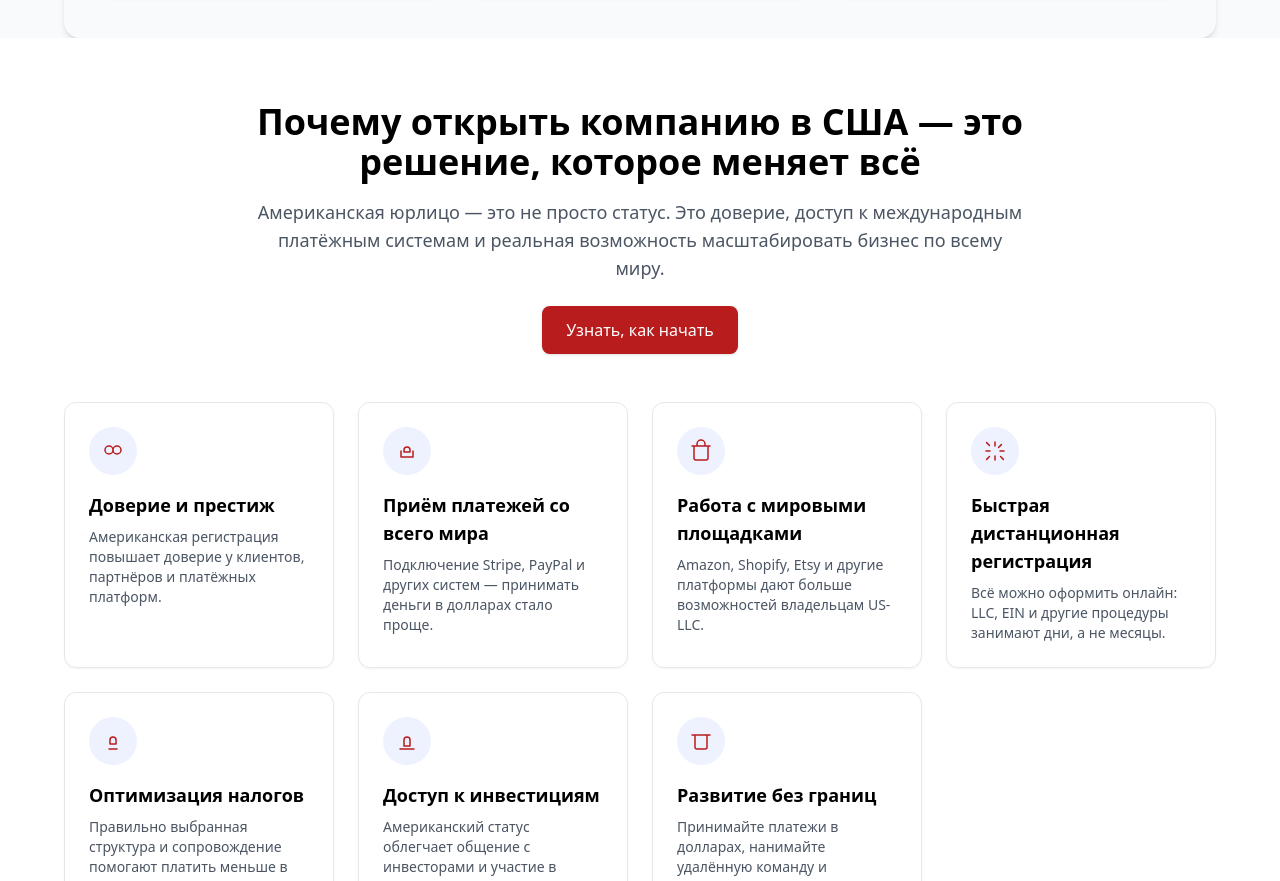
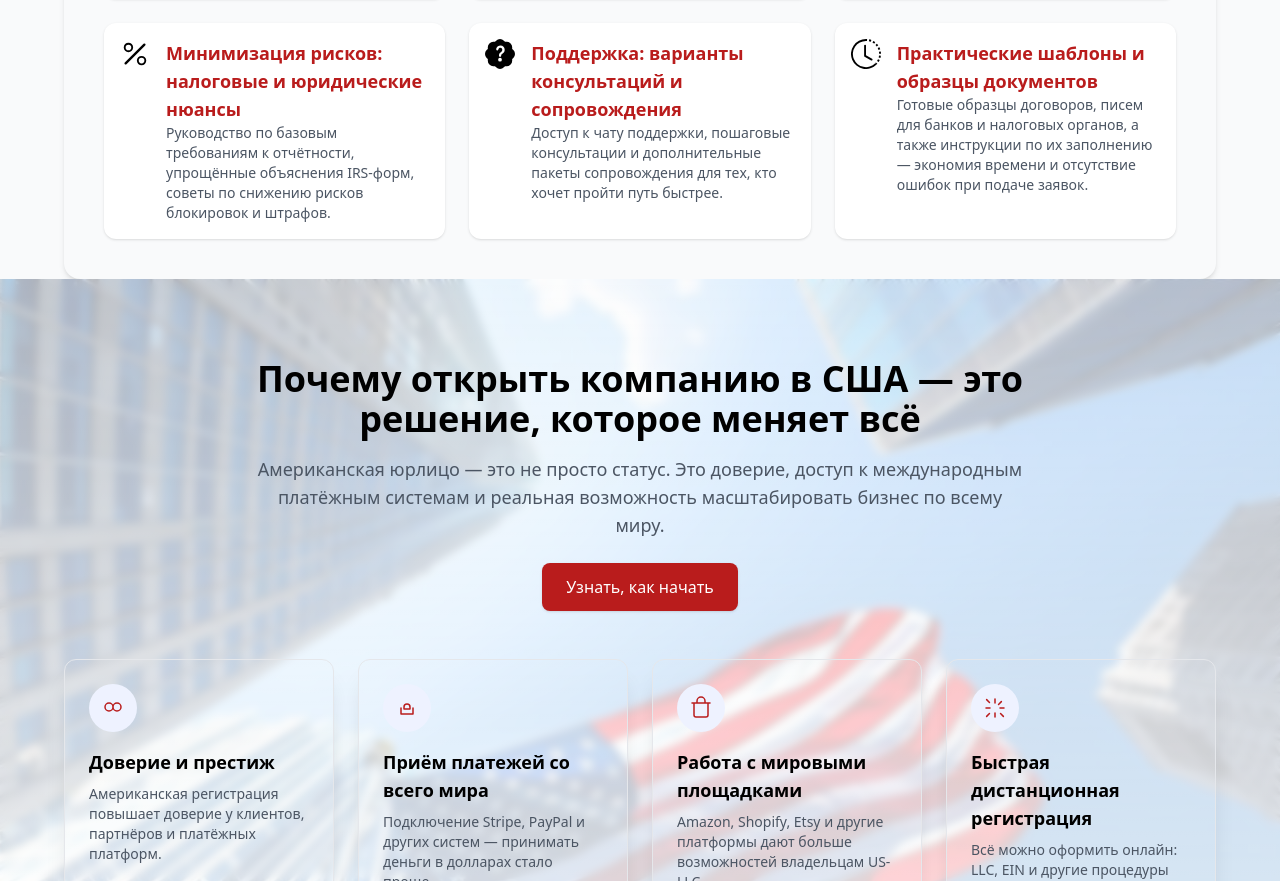
Before and after one commit to elmar8287/appliance, a React (Vite) app: page / in a window 1280 px wide. Shown: the part 1919-2800 px from the top of the page. Built offline with nearby package versions, Linux system fonts and the light colour scheme.

Commit message:
Styled the Why section

```diff
--- a/src/App.jsx
+++ b/src/App.jsx
@@ -4,6 +4,8 @@ import { Routes, Route, Link, useParams } from "react-router-dom";
 
 import logo from "./data/MATANATO_LOGO.PNG"
 import elmar from "./data/elmar.PNG"
+import business from "./data/business-usa.jpg"
+import businessusa from "./data/usa-business.jpg"
 
 import { BsFiletypeDoc, BsBank2, BsCurrencyDollar, BsPercent, BsFillPatchQuestionFill, BsClockHistory } from "react-icons/bs";
 
@@ -99,15 +101,15 @@ function Header() {
                     </div>
                     <div className="flex-none mt-14 md:mt-0 md:max-w-xl">
                         <img
-                            src="https://images.unsplash.com/photo-1573164713619-24c711fe7878?ixlib=rb-4.0.3&ixid=MnwxMjA3fDB8MHxwaG90by1wYWdlfHx8fGVufDB8fHx8&auto=format&fit=crop&w=1738&q=80"
+                            src={business}
                             className=" md:rounded-tl-[108px]"
-                            alt="B2B"
+                            alt="business-usa"
                         />
                     </div>
                 </div>
                 <div className="mt-14 px-4 md:px-8">
                     <p className="text-center text-sm text-gray-700 font-semibold">
-                      Полный пошаговый план: PDF-чеклист → вебинар → сопровождение под ключ.
+                      Полный пошаговый план: PDF-чеклист → курс → сопровождение под ключ.
                     </p>
 
                 </div>
@@ -526,17 +528,36 @@ function LeadGen() {
 //     <!-- Блок: Почему открыть компанию в США (HTML + Tailwind) -->
 function Why() {
   return (
-    <section class="max-w-7xl mx-auto px-6 py-16 bg-white" id="why-us-llc">
-  <div class="max-w-3xl mx-auto text-center">
-    <h2 class="text-3xl sm:text-4xl font-extrabold leading-tight">Почему открыть компанию в США — это решение, которое меняет всё</h2>
-    <p class="mt-4 text-lg text-gray-600">Американская юрлицо — это не просто статус. Это доверие, доступ к международным платёжным системам и реальная возможность масштабировать бизнес по всему миру.</p>
-    <div class="mt-6">
-      <a href="#products" class="inline-block bg-red-700 hover:bg-red-800 text-white font-medium px-6 py-3 rounded-lg shadow">Узнать, как начать</a>
-    </div>
-  </div>
+    <section class="relative py-20 px-6 bg-gray-50 overflow-hidden" id="why-us-llc">
+      <div className="absolute inset-0">
+        <img
+          src={businessusa}
+          alt="USA Business Background"
+          className="absolute inset-0 w-full h-full object-cover opacity-80"
+        />
+        <div className="absolute inset-0 bg-gradient-to-b from-white/60 to-white/90 backdrop-blur-sm"></div>
+      </div>
 
-  <div class="mt-12 grid gap-6 sm:grid-cols-2 lg:grid-cols-4 max-w-6xl mx-auto">
-        <div class="p-6 border rounded-xl shadow-sm flex flex-col">
+      <div className="relative max-w-3xl mx-auto text-center">
+        <h2 className="text-3xl sm:text-4xl font-extrabold leading-tight">
+          Почему открыть компанию в США — это решение, которое меняет всё
+        </h2>
+        <p className="mt-4 text-lg text-gray-600">
+          Американская юрлицо — это не просто статус. Это доверие, доступ к международным платёжным системам
+          и реальная возможность масштабировать бизнес по всему миру.
+        </p>
+        <div className="mt-6">
+          <a
+            href="#products"
+            className="inline-block bg-red-700 hover:bg-red-800 text-white font-medium px-6 py-3 rounded-lg shadow"
+          >
+            Узнать, как начать
+          </a>
+        </div>
+      </div>
+
+      <div class="relative mt-12 grid gap-6 sm:grid-cols-2 lg:grid-cols-4 max-w-6xl mx-auto">
+        <div class="p-6 border rounded-xl shadow-xl flex flex-col">
       <div class="flex items-center justify-center w-12 h-12 bg-indigo-50 rounded-full">
 
         <svg xmlns="http://www.w3.org/2000/svg" class="w-6 h-6 text-red-700" fill="none" viewBox="0 0 24 24" stroke="currentColor">
@@ -548,7 +569,7 @@ function Why() {
     </div>
 
 
-    <div class="p-6 border rounded-xl shadow-sm flex flex-col">
+    <div class="p-6 border rounded-xl shadow-xl flex flex-col">
       <div class="flex items-center justify-center w-12 h-12 bg-indigo-50 rounded-full">
 
         <svg xmlns="http://www.w3.org/2000/svg" class="w-6 h-6 text-red-700" fill="none" viewBox="0 0 24 24" stroke="currentColor">
@@ -560,7 +581,7 @@ function Why() {
     </div>
 
 
-    <div class="p-6 border rounded-xl shadow-sm flex flex-col">
+    <div class="p-6 border rounded-xl shadow-xl flex flex-col">
       <div class="flex items-center justify-center w-12 h-12 bg-indigo-50 rounded-full">
 
         <svg xmlns="http://www.w3.org/2000/svg" class="w-6 h-6 text-red-700" fill="none" viewBox="0 0 24 24" stroke="currentColor">
@@ -572,7 +593,7 @@ function Why() {
     </div>
 
 
-    <div class="p-6 border rounded-xl shadow-sm flex flex-col">
+    <div class="p-6 border rounded-xl shadow-xl flex flex-col">
       <div class="flex items-center justify-center w-12 h-12 bg-indigo-50 rounded-full">
 
         <svg xmlns="http://www.w3.org/2000/svg" class="w-6 h-6 text-red-700" fill="none" viewBox="0 0 24 24" stroke="currentColor">
@@ -584,7 +605,7 @@ function Why() {
     </div>
 
 
-    <div class="p-6 border rounded-xl shadow-sm flex flex-col">
+    <div class="p-6 border rounded-xl shadow-xl flex flex-col">
       <div class="flex items-center justify-center w-12 h-12 bg-indigo-50 rounded-full">
 
         <svg xmlns="http://www.w3.org/2000/svg" class="w-6 h-6 text-red-700" fill="none" viewBox="0 0 24 24" stroke="currentColor">
@@ -595,7 +616,7 @@ function Why() {
       <p class="mt-2 text-sm text-gray-600">Правильно выбранная структура и сопровождение помогают платить меньше в рамках закона.</p>
     </div>
 
-    <div class="p-6 border rounded-xl shadow-sm flex flex-col">
+    <div class="p-6 border rounded-xl shadow-xl flex flex-col">
       <div class="flex items-center justify-center w-12 h-12 bg-indigo-50 rounded-full">
 
         <svg xmlns="http://www.w3.org/2000/svg" class="w-6 h-6 text-red-700" fill="none" viewBox="0 0 24 24" stroke="currentColor">
@@ -606,7 +627,7 @@ function Why() {
       <p class="mt-2 text-sm text-gray-600">Американский статус облегчает общение с инвесторами и участие в программах финансирования.</p>
     </div>
 
-    <div class="p-6 border rounded-xl shadow-sm flex flex-col">
+    <div class="p-6 border rounded-xl shadow-xl flex flex-col">
       <div class="flex items-center justify-center w-12 h-12 bg-indigo-50 rounded-full">
 
         <svg xmlns="http://www.w3.org/2000/svg" class="w-6 h-6 text-red-700" fill="none" viewBox="0 0 24 24" stroke="currentColor">
```
Also changed, not shown: src/data/business-usa.jpg (added), src/data/usa-business.jpg (added).
